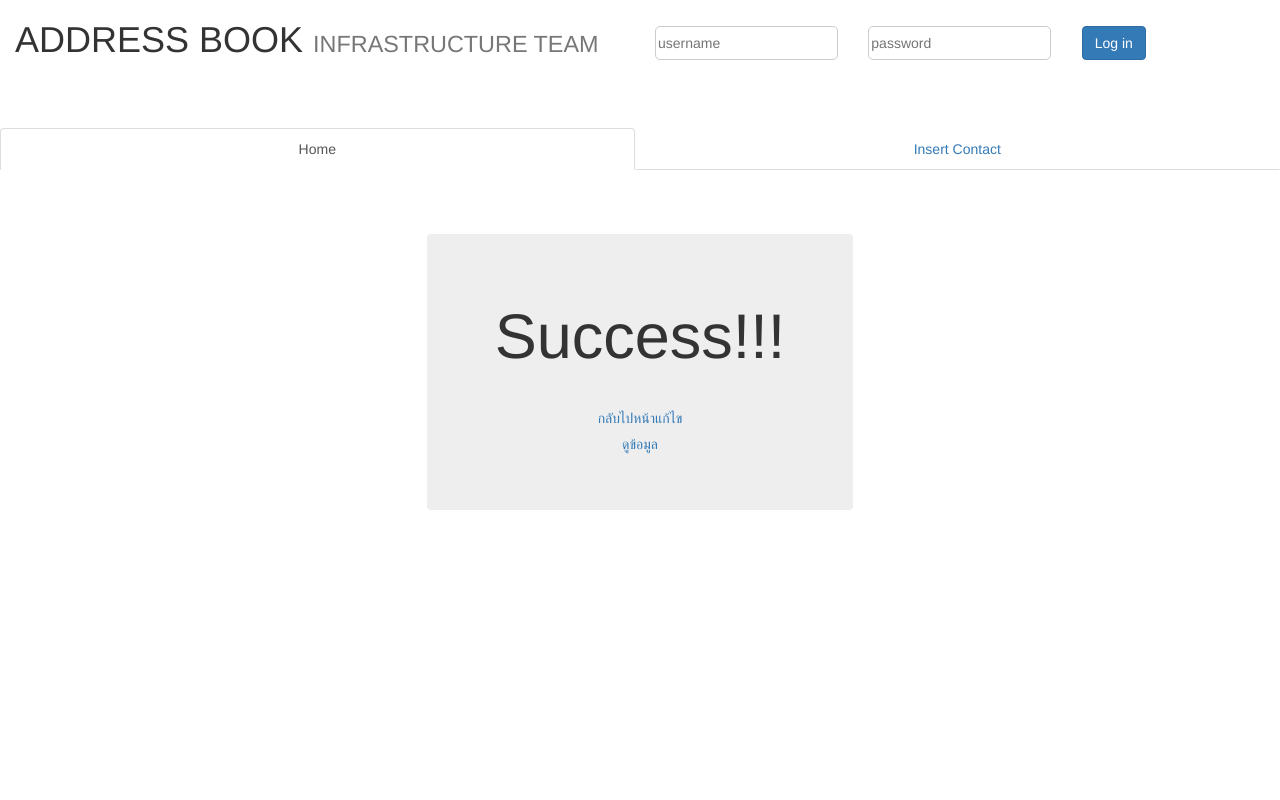
After one commit to sutthidaAlizzabeth/PHP-Codeginiter-ISBook, a CodeIgniter app: page /database/index.php/co_contact/update_contact in a window 1280 px wide. The commit adds this page. Run offline with CodeIgniter, Linux system fonts and the light colour scheme; some libraries are stand-ins or nearby versions.

Commit message:
แก้ไขข้อมูลได้แล้ว แต่ยังแก้ไขรูปภาพไม่ได้ // contact editing is finnish

```diff
--- a/application/controllers/co_contact.php
+++ b/application/controllers/co_contact.php
@@ -6,6 +6,11 @@
 defined('BASEPATH') OR exit('No direct script access allowed');
 
 class co_contact extends CI_Controller {
+    function __construct()
+	{
+		parent::__construct();
+		$this->load->helper(array('form', 'url'));
+	}
 
 	public function search()
 	{
@@ -40,4 +45,51 @@ class co_contact extends CI_Controller {
         $this->load->view('contact_edit', $result);
     }
 
+    public function update_contact(){
+        $id = $this->input->post('id');
+        $first_name = $this->input->post('first_name');
+        $last_name = $this->input->post('last_name');
+        $company = $this->input->post('company');
+        $url = $this->input->post('url');
+        $job_description = $this->input->post('job_description');
+        $job = $this->input->post('job');
+        $email = $this->input->post('email');
+        $mobile = $this->input->post('mobile');
+        $telephone = $this->input->post('telephone');
+        $fax = $this->input->post('fax');
+        $postcode = $this->input->post('postcode');
+        $address = $this->input->post('address');
+
+        $this->load->model('mo_contact');
+        $this->mo_contact->update($id, $first_name,$last_name,$job,$job_description,$company,$url,$address,$postcode,$telephone,$mobile,$fax,$email);
+
+        $result['message'] = "Success!!!";
+        $result['id'] = $id;
+
+        $this->load->view('result',$result);
+    }
+
+    public function upload_image(){
+        $id = $this->input->post('id');
+
+        //เริ่มการอัพรูปเข้าไปใน folder /assets/image/
+        $config['upload_path'] = 'assets/image/';
+        $config['allowed_types'] = 'jpg';
+        $config['max_size']	= '5200'; //kb
+        $config['max_width']  = '1024'; //pixel
+        $config['max_height']  = '1024'; //pixel
+        $config['overwrite']  = TRUE;
+        $config['file_name']  = $id;
+
+        $this->load->library('upload', $config); //เรียกใช้ library ชื่อ upload
+
+        //upload ที่เรียกใช้คือ library
+        if ($this->upload->do_upload('url_namecard')){
+            $data = $this->upload->data();
+            $message = FALSE;
+        }
+        else{
+            $message = "Try agian!!!";
+        }
+    }
 }
--- a/application/models/mo_contact.php
+++ b/application/models/mo_contact.php
@@ -59,5 +59,10 @@ class mo_contact extends CI_Model{
         return $this->db->count_all('contacts');
     }
 
+    public function update($id, $first_name,$last_name,$job,$job_description,$company,$url,$address,$postcode,$telephone,$mobile,$fax,$email){
+		$sql = 'UPDATE contacts SET first_name = "'.$first_name.'", last_name = "'.$last_name.'", company = "'.$company.'", address = "'.$address.'", postcode = "'.$postcode.'", telephone = "'.$telephone.'", mobile = "'.$mobile.'", fax = "'.$fax.'", email = "'.$email.'", url_web = "'.$url.'", job = "'.$job.'", job_description = "'.$job_description.'" WHERE id = "'.$id.'";';
+		$this->db->query($sql);
+	}
+
 }
  ?>
--- /dev/null
+++ b/application/views/result.php
@@ -0,0 +1,33 @@
+<html>
+<head>
+    <title>IS Book</title>
+    <?php $this->load->view('head.php') ?>
+</head>
+<body>
+    <!-- header -->
+    <?php $this->load->view('header.php') ?>
+    <!-- ./header -->
+
+    <!-- menu bar -->
+    <ul class="nav nav-tabs nav-justified">
+        <li role="presentation" class="active"><a href="<?php echo base_url('index.php') ?>">Home</a></li>
+        <li role="presentation"><a href="#">Insert Contact</a></li>
+    </ul>
+    <!-- ./menu bar -->
+    <!-- result box -->
+    <div id="insert">
+        <div class="col-md-4"></div>
+        <div class="box col-md-4 jumbotron">
+            <h1 class="text-center"><?php echo $message ?></h1>
+            <br/>
+            <a href="<?php echo base_url('index.php/co_contact/edit_contact/'.$id) ?>">
+                <h5 class="text-center">กลับไปหน้าแก้ไข</h5>
+            </a>
+            <a href="<?php echo base_url('index.php/co_contact/single_contact/'.$id) ?>">
+                <h5 class="text-center">ดูข้อมูล</h5>
+            </a>
+        </div>
+    </div>
+    <!-- ./result box -->
+</body>
+</html>
--- a/assets/css/style.css
+++ b/assets/css/style.css
@@ -13,7 +13,9 @@ header{
 }
 
 
-
+.box{
+    border-radius: 4px;
+}
 .contact_list{
     padding-left: 1%;
     padding-left: 1%;
@@ -57,3 +59,6 @@ header{
     -moz-box-sizing:border-box;
     box-sizing:border-box;
 }
+.text-center{
+    text-align: center;
+}
```
Also changed, not shown: application/views/contact_edit.php (+13 -9 lines).
